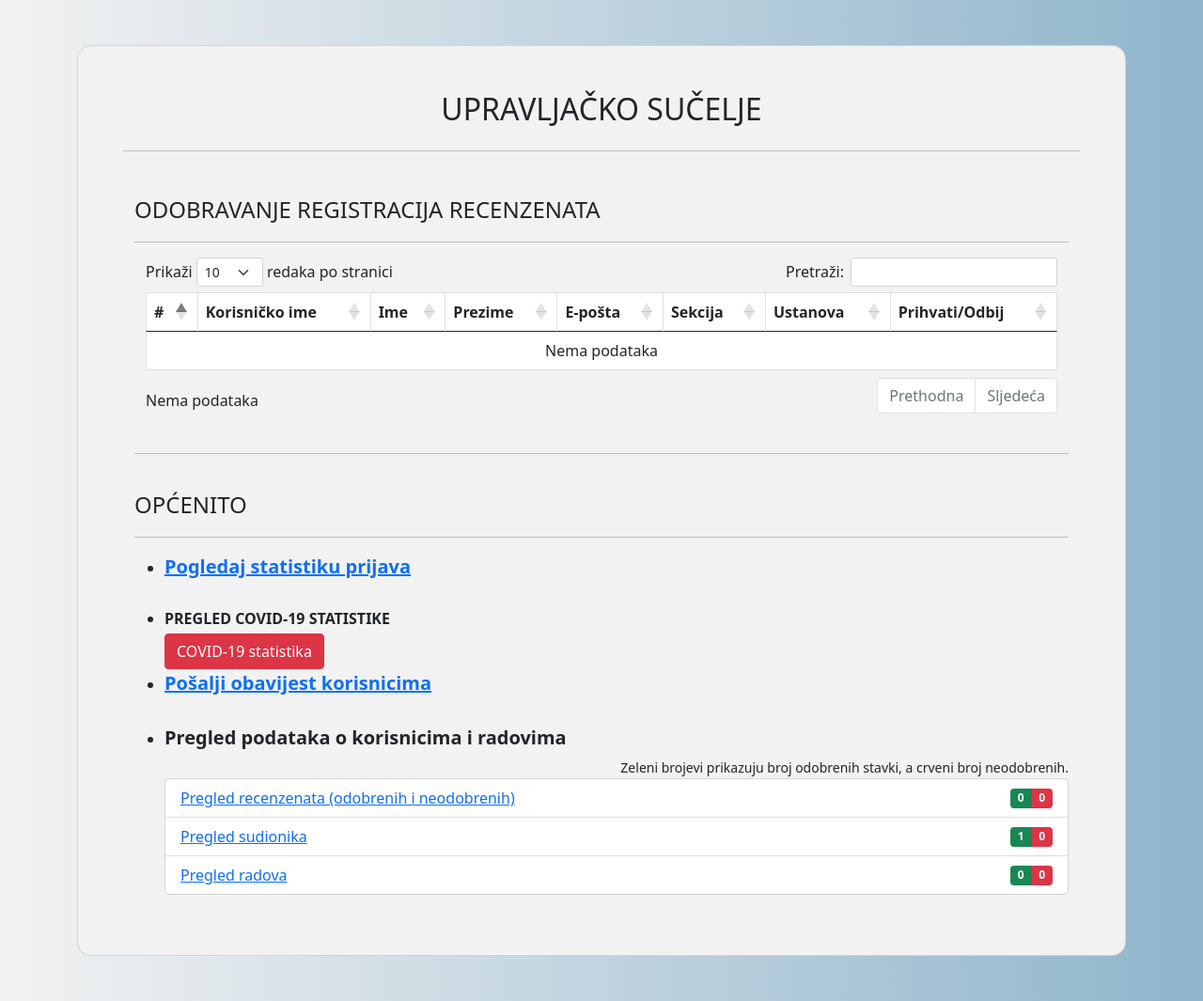
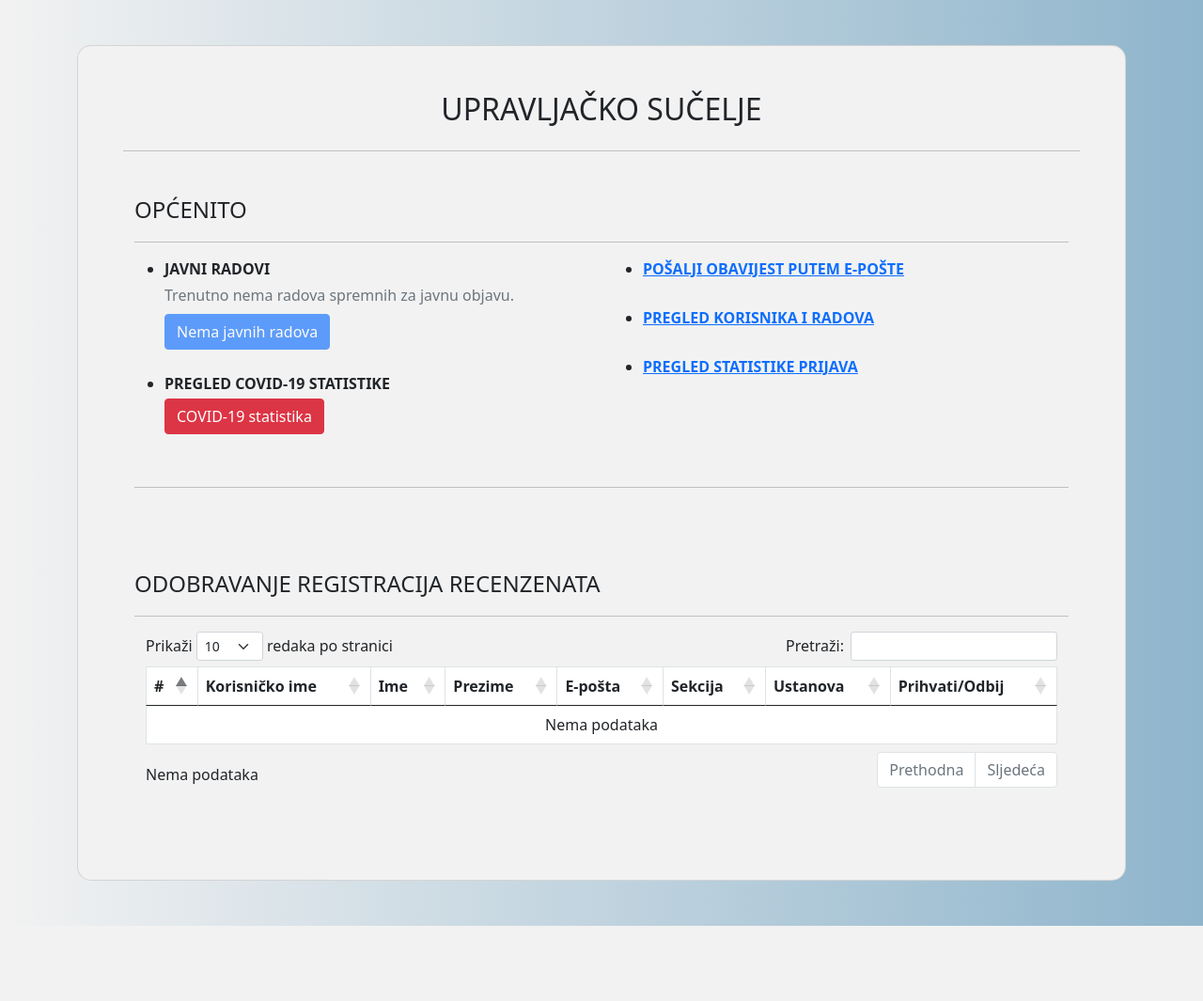
Before and after one commit to marincapan/znanstvena-konferencija, a Django app: page /predsjedavajuci in a window 1280 px wide. Shown: the part 90-1155 px from the top of the page at 94% size. After the commit the page ends 1075 px from the top, so only its background shows below. Run offline with Django 3.2, Linux system fonts and the light colour scheme; data comes from the database, SQL or seed files in the repository; data that the repository does not hold is empty; parts of the project's set-up code (start-up, migrations or seed data) failed here and were passed over; some libraries are stand-ins or nearby versions.

Commit message:
Uređen izgled predsj. sučelja, manje izmjene u pojedinim HTML-ovima
Predsj. sucelje sad izgleda kao adminovo, dodala sam i provjeru
javniBool da mu se pojavi gumb za javne radove ako ih ima. Tu i tamo
promijenjeno par rijeci u naslovima, u adminView dodana koja success
poruka. Uklonjen gumb za posebnu predaju PDF-a u UrediRad.html.

```diff
--- a/IzvorniKod/MK2ZK_App/views/predsjedavajuciView.py
+++ b/IzvorniKod/MK2ZK_App/views/predsjedavajuciView.py
@@ -301,14 +301,17 @@ def uprsucelje(request):
         recenzent.korisnikSekcija_naziv = sekcije.get(sifSekcija=recenzent.korisnikSekcija_id).naziv
         recenzent.korisnikUstanova_naziv = ustanove.get(sifUstanova=recenzent.korisnikUstanova_id).naziv
 
-
+    '''
     context["Neodobreni"] = neodobreni
     context["recenzenti_broj_odobrenih"] = recenzenti.filter(odobrenBool=True).count()
     context["recenzenti_broj_neodobrenih"] = recenzenti.filter(odobrenBool=None).count()
     context["sudionici_broj_odobrenih"] = sudionici.filter(odobrenBool=True).count()
     context["sudionici_broj_neodobrenih"] = sudionici.filter(odobrenBool=False).count()
     context["radovi_broj_recenziranih"] = radovi.filter(recenziranBool=True).count()
-    context["radovi_broj_nerecenziranih"] = radovi.filter(recenziranBool=False).count()
+    context["radovi_broj_nerecenziranih"] = radovi.filter(recenziranBool=False).count()'''
+
+
+    context["javniBool"] = models.Konferencija.objects.get(sifKonferencija=1).javniRadoviBool
 
     return render(request, 'Predsjedavajuci.html', context)
 
--- a/IzvorniKod/Templates/JavniRadovi.html
+++ b/IzvorniKod/Templates/JavniRadovi.html
@@ -46,7 +46,7 @@
           <div class="text-uppercase text-center mb-5">
             <div style="padding-bottom: 9px;" id="titleDiv">
               <div>
-                <h2 style="display: inline;" id="myTitle">Pregled radova</h2>
+                <h2 style="display: inline;" id="myTitle">Pregled javnih radova</h2>
               </div>
             </div>
             <hr>
--- a/IzvorniKod/Templates/Predsjedavajuci.html
+++ b/IzvorniKod/Templates/Predsjedavajuci.html
@@ -51,7 +51,75 @@
                   <hr>
                 </div>
 
-                <div class="container" >
+                <div class="container mb-5" >
+                    <div class="text-uppercase text-left mb-3">
+                      <div style="padding-bottom: 3px;" id="titleDiv">
+                        <div>
+                          <h4 style="display: inline;" id="myTitle">Općenito</h4>
+                        </div>
+                      </div>
+                      <hr>
+                    </div>
+
+                    <div class="row">
+                      <div class="col-sm">
+                        <ul>
+                          <!-- Javni pristup radovima -->
+                          <li>
+                            <div class="text-uppercase text-left fw-bold mb-1">Javni radovi</div>
+                            {% if javniBool %}
+                              <div class="text-left text-muted mb-2">Javni pristup radovima je omogućen.</div>
+                              <a href="/javniradovi" class="btn btn-primary">Javni radovi</a>
+                            {%else%}
+                              <div class="text-left text-muted mb-2">Trenutno nema radova spremnih za javnu objavu.</div>
+                              <button type="submit" class="btn btn-primary" data-bs-toggle="tooltip" data-bs-placement="top"
+                                title="Niti jedan rad nije predan" disabled>Nema javnih radova</button>
+                            {%endif%}
+                          </li>
+                          <!-- Javni pristup radovima -->
+
+                          <br>
+                          <!-- COVID-19 statistika -->
+                          <li>
+                            <div class="text-uppercase text-left fw-bold mb-1" id='Label'>Pregled COVID-19 statistike</div>
+                            <a href="covidstats"><button class="btn btn-danger" name=""> COVID-19 statistika</button></a>
+                          </li>
+                          <!-- COVID-19 statistika -->
+                        </ul>
+                      </div>
+
+                      <div class="col-sm">
+                        <ul>
+                          <li>
+                            <!-- Slanje obavijesti korisnicima -->
+                            <a href="/posaljiobavijest">
+                              <div class="text-uppercase text-left fw-bold mb-1" id='Label'>Pošalji obavijest putem e-pošte
+                              </div>
+                            </a>
+                            <br>
+                          </li> <!-- Slanje obavijesti korisnicima -->
+                          <li>
+                            <!-- Pregled korisnika i radova -->
+                            <a href="/pregled">
+                              <div class="text-uppercase text-left fw-bold mb-1" id='Label'>Pregled korisnika i radova</div>
+                            </a>
+                            <br>
+                          </li> <!-- Slanje obavijesti korisnicima -->
+                          <li> <!-- Otvaranje stranice statistike -->
+                            <a href="/statistika">
+                              <div class="text-uppercase text-left fw-bold mb-1" id='Label'>Pregled statistike prijava</div>
+                            </a>
+                            <br>
+                          </li> <!-- Otvaranje stranice statistike -->
+                        </ul>
+                      </div>
+                    </div>
+
+                <br><hr><br>
+                </div>
+
+
+                <div class="container mb-5" >
                   <div class="text-uppercase text-left mb-3">
                     <div style="padding-bottom: 3px;" id="titleDiv">
                       <div>
@@ -100,77 +168,8 @@
                       </div>
                     </form>
 
-                      <br><hr><br>
-
-                </div>
-                <div class="container" >
-                    <div class="text-uppercase text-left mb-3">
-                      <div style="padding-bottom: 3px;" id="titleDiv">
-                        <div>
-                          <h4 style="display: inline;" id="myTitle">Općenito</h4>
-                        </div>
-                      </div>
-                      <hr>
               </div>
 
-                   <ul>
-                    <li> <!-- Otvaranje stranice statistike -->
-                      <a href="/statistika">
-                        <div class="text-left fw-bold mb-1 fs-5" id='Label'>Pogledaj statistiku prijava</div>
-                      </a>
-                      <br>
-                    </li> <!-- Otvaranje stranice statistike -->
-
-                    <li>
-                      <div class="text-uppercase text-left fw-bold mb-1" id='Label'>Pregled COVID-19 statistike</div>
-                      <a href="covidstats"><button class="btn btn-danger" name=""> COVID-19 statistika</button></a>
-                    </li>
-
-                    <li> <!-- Slanje obavijesti korisnicima -->
-                        <a href="/posaljiobavijest">
-                          <div class="text-left fw-bold mb-1 fs-5" id='Label'>Pošalji obavijest korisnicima</div>
-                        </a>
-                        <br>
-                      </li> <!-- Slanje obavijesti korisnicima -->
-
-                    <li>
-
-                    <div class="text-left fw-bold mb-1 fs-5" id='Label'>Pregled podataka o korisnicima i radovima</div>
-
-                    <div class="d-flex justify-content-end">
-                        <div>
-                          <small>Zeleni brojevi prikazuju broj odobrenih stavki, a crveni broj neodobrenih.</small>
-                        </div>
-                    </div>
-                    <div class="card" style="border-radius: 5px;">
-                        <ul class="list-group list-group-flush" style="border-radius: 5px;">
-                          <li class="list-group-item d-flex">
-                            <a href="pregled/recenzenti" class="stretched-link">Pregled recenzenata (odobrenih i neodobrenih) </a>
-                            <div class="d-flex align-self-center" style="margin-left: auto;"><span class="badge bg-success" style="border-top-right-radius: 0px; border-bottom-right-radius: 0px;">{{recenzenti_broj_odobrenih}}</span>
-                                <span class="badge bg-danger" style="border-top-left-radius: 0px;border-bottom-left-radius: 0px;">{{recenzenti_broj_neodobrenih}}</span>
-                            </div>
-                          </li>
-                          <li class="list-group-item d-flex">
-                            <a href="pregled/sudionici" class="stretched-link">Pregled sudionika</a>
-                            <div class="d-flex align-self-center" style="margin-left: auto;">
-                              <span class="badge bg-success" style="border-top-right-radius: 0px; border-bottom-right-radius: 0px;">{{sudionici_broj_odobrenih}}</span>
-                              <span class="badge bg-danger" style="border-top-left-radius: 0px;border-bottom-left-radius: 0px;">{{sudionici_broj_neodobrenih}}</span>
-                            </div>
-                          </li>
-                          <li class="list-group-item d-flex">
-                            <a href="pregled/radovi" class="stretched-link">Pregled radova</a> <br>
-                            <div class="d-flex align-self-center" style="margin-left: auto;">
-                              <span class="badge bg-success" style="border-top-right-radius: 0px; border-bottom-right-radius: 0px;">{{radovi_broj_recenziranih}}</span>
-                              <span class="badge bg-danger" style="border-top-left-radius: 0px;border-bottom-left-radius: 0px;">{{radovi_broj_nerecenziranih}}</span>
-                            </div>
-                          </li>
-                        </ul>
-                    </div>
-                    </li>
-
-                   </ul>
-
-                </div>
             </div>
         </div>
     </div>
--- a/IzvorniKod/Templates/Pregled.html
+++ b/IzvorniKod/Templates/Pregled.html
@@ -39,7 +39,11 @@
               <div style="padding-bottom: 9px;" id="titleDiv">
                 <div>
                   <h2 style="display: block;" id="myTitle">Pregled podataka</h2>
+                  {% if LoggedInUserRole == "Admin" %}
                   <a href="/adminsucelje" class="btn btn-outline-secondary">Vrati se na admin sučelje</a>
+                  {%else%}
+                  <a href="/predsjedavajuci" class="btn btn-outline-secondary">Vrati se na upravljačko sučelje</a>
+                  {%endif%}
                 </div>
               </div>
             <hr>
--- a/IzvorniKod/Templates/Radovi.html
+++ b/IzvorniKod/Templates/Radovi.html
@@ -47,11 +47,7 @@
             <div style="padding-bottom: 9px;" id="titleDiv">
               <div>
                 <h2 style="display: block;" id="myTitle">Pregled radova</h2>
-                {% if LoggedInUserRole == 'Admin'%}
                 <a href="/pregled" class="btn btn-outline-secondary">Vrati se na pregled</a>
-                {%else%}
-                <a href="/predsjedavajuci" class="btn btn-outline-secondary">Vrati se na upravljačko sučelje</a>
-                {%endif%}
               </div>
             </div>
             <hr>
--- a/IzvorniKod/Templates/Recenzenti.html
+++ b/IzvorniKod/Templates/Recenzenti.html
@@ -47,11 +47,7 @@
             <div style="padding-bottom: 9px;" id="titleDiv">
               <div>
                 <h2 style="display: block;" id="myTitle">Pregled recenzenata</h2>
-                {% if LoggedInUserRole == 'Admin'%}
                 <a href="/pregled" class="btn btn-outline-secondary">Vrati se na pregled</a>
-                {%else%}
-                <a href="/predsjedavajuci" class="btn btn-outline-secondary">Vrati se na upravljačko sučelje</a>
-                {%endif%}
               </div>
             </div>
             <hr>
--- a/IzvorniKod/Templates/Sudionici.html
+++ b/IzvorniKod/Templates/Sudionici.html
@@ -47,11 +47,7 @@
             <div style="padding-bottom: 9px;" id="titleDiv">
               <div>
                 <h2 style="display: block;" id="myTitle">Pregled sudionika</h2>
-                {% if LoggedInUserRole == 'Admin'%}
                 <a href="/pregled" class="btn btn-outline-secondary">Vrati se na pregled</a>
-                {%else%}
-                <a href="/predsjedavajuci" class="btn btn-outline-secondary">Vrati se na upravljačko sučelje</a>
-                {%endif%}
               </div>
             </div>
             <hr>
```
Also changed, not shown: IzvorniKod/MK2ZK_App/views/adminView.py (+7 -4 lines), IzvorniKod/Templates/UrediRad.html (+8 -4 lines). Lines whose indentation alone changed are shown as unchanged.
